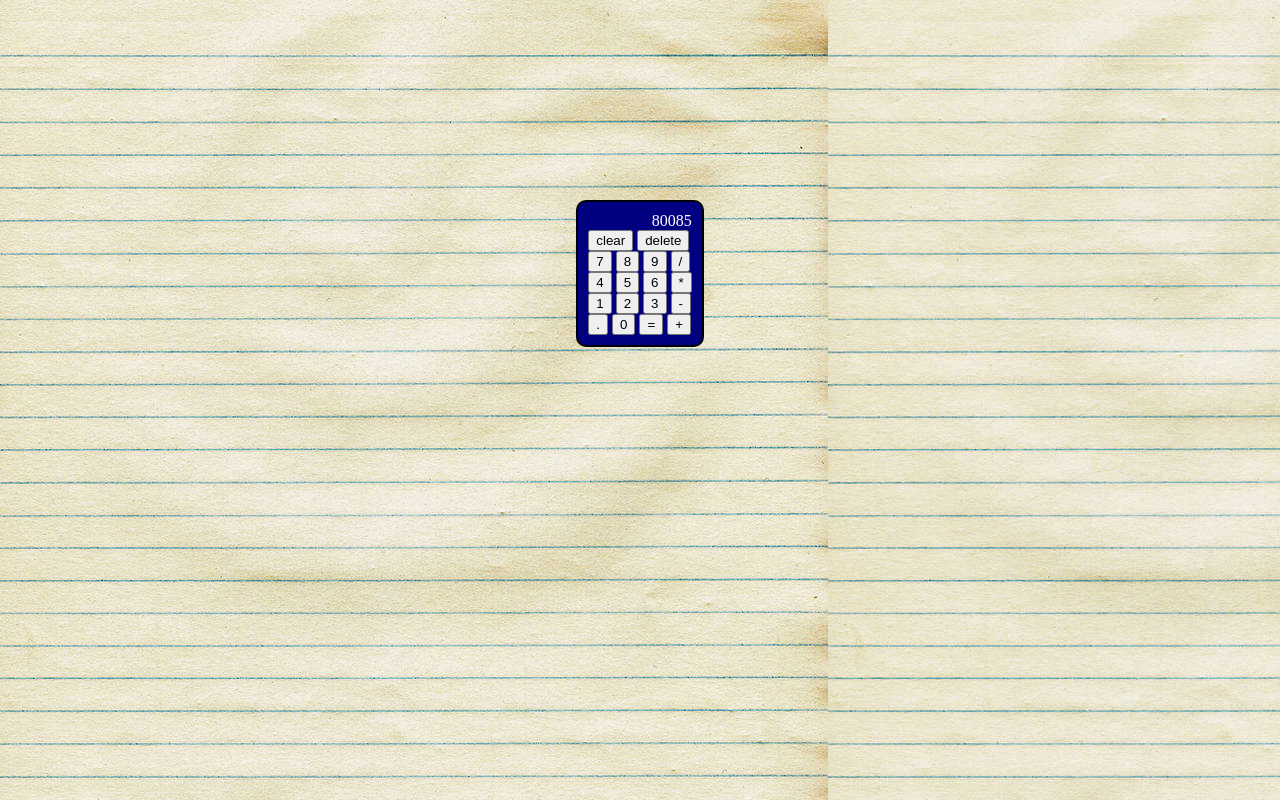
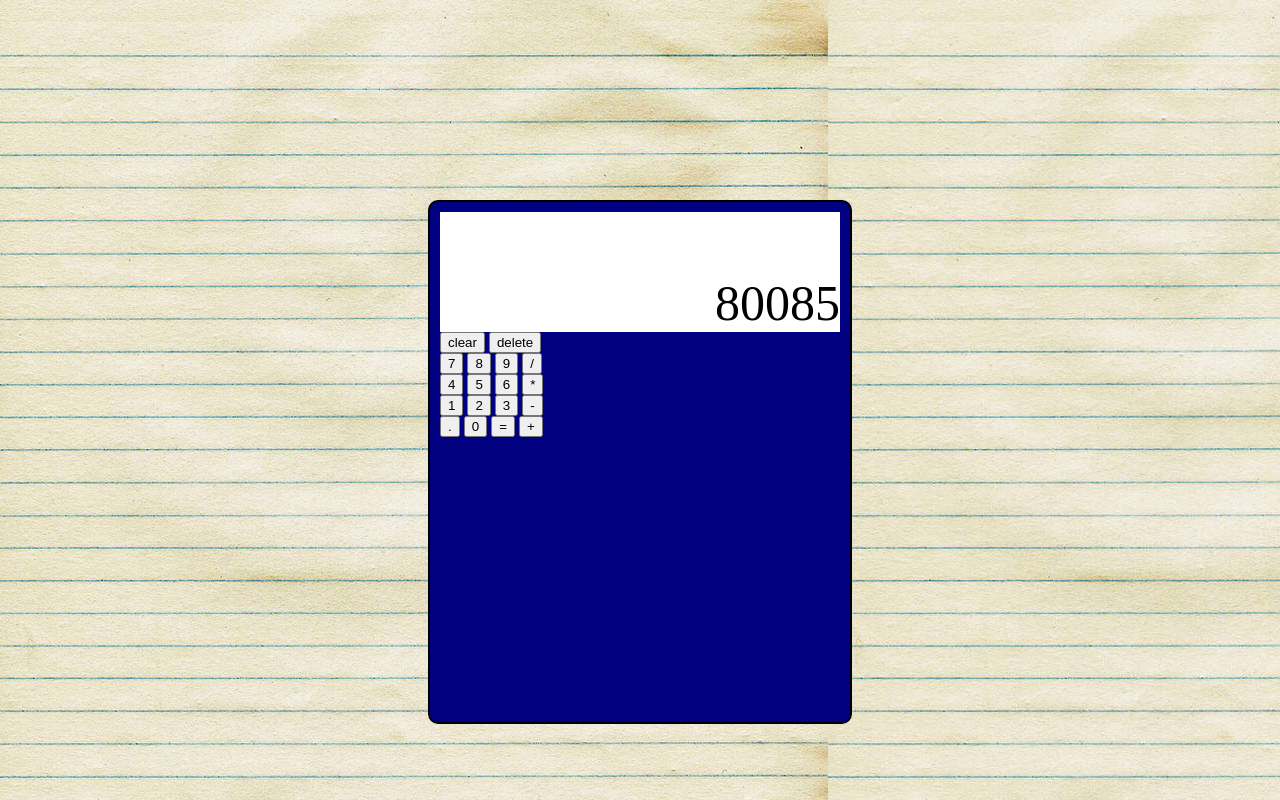
Before and after one commit to MitDotCom/TOP-Calculator, a plain HTML site: page index.html in a window 1280 px wide. Drawn offline with Linux system fonts and the light colour scheme.

Commit message:
Change readOutsection

```diff
--- a/styles.css
+++ b/styles.css
@@ -6,6 +6,8 @@ body {
 }
 
 #calc-frame {
+    width: 400px;
+    height: 500px;
     background-color: navy;
     padding: 10px;
     border: 2px solid black;
@@ -13,7 +15,14 @@ body {
 }
 
 #readOut {
+    font-size: 50px;
     display: flex;
     justify-content: flex-end;
-    color: white;
+    align-items: flex-end;
+    height: 120px;
+    background-color: white;
 }
+
+#buttons {
+
+}
```
